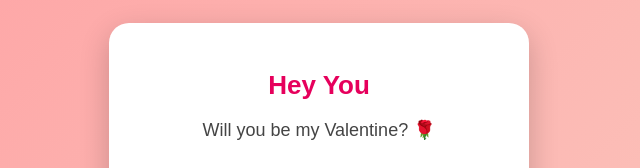
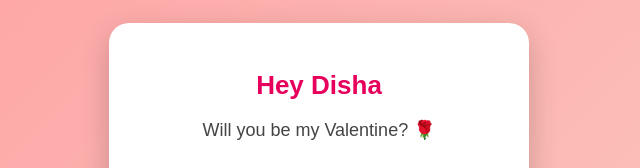
Before and after one commit to Rohan-Kumar-Jain/valentine, a plain HTML site: page index.html in a window 1280 px wide. Shown: the part 228-396 px from the top of the page, 321-961 px from the left. Drawn offline with nearby package versions, Linux system fonts and the light colour scheme.

Commit message:
Update index.html

```diff
--- a/index.html
+++ b/index.html
@@ -97,7 +97,7 @@
 <script>
   // 👤 Name Personalization
   const params = new URLSearchParams(window.location.search);
-  const personName = params.get("name") || "You";
+  const personName = params.get("name") || "Disha";
   document.getElementById("name").innerText = personName;
 
   // 🎵 Music autoplay fix for mobile
```
